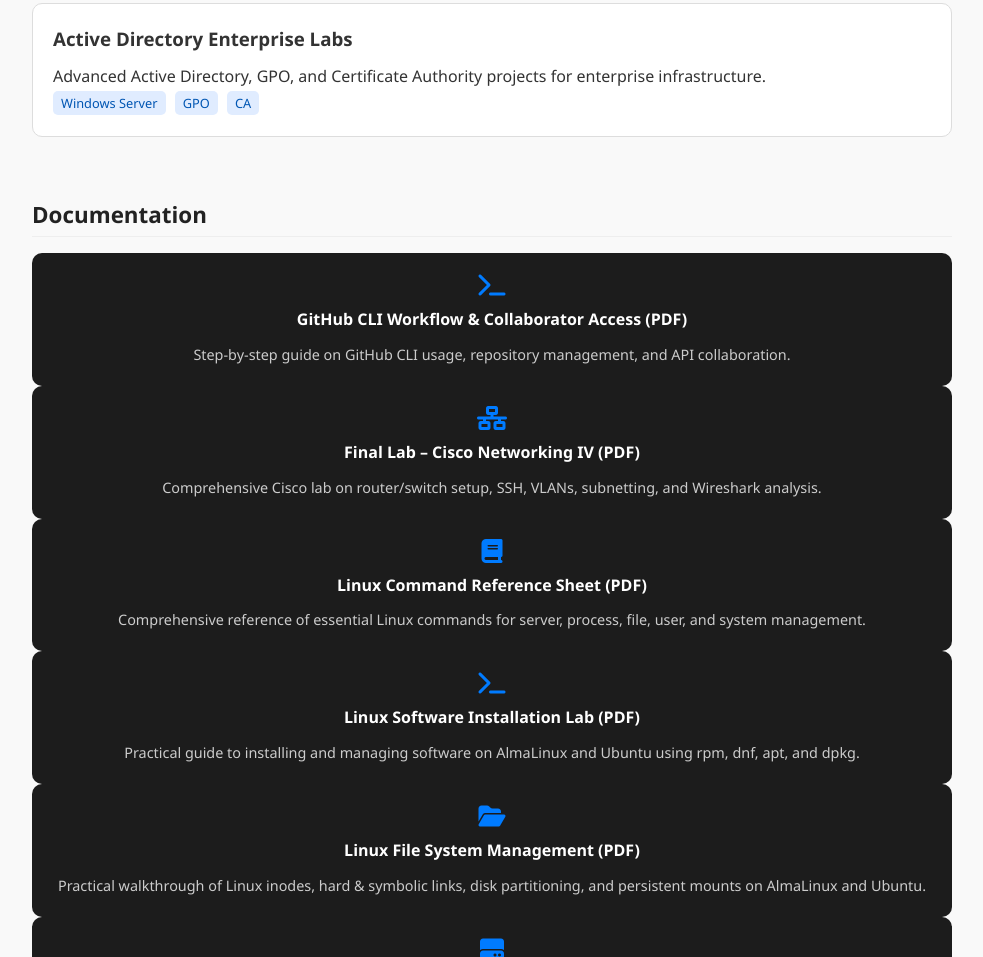
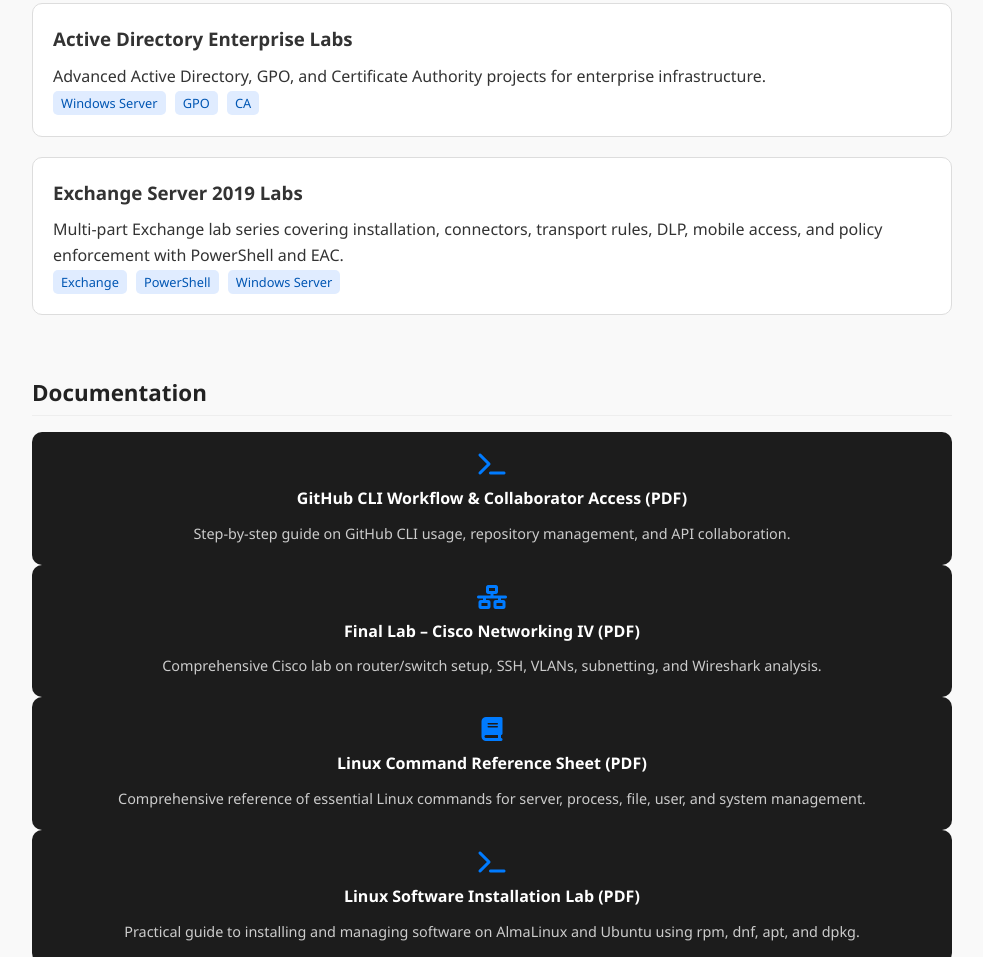
Before and after one commit to GuillermoPKeymole/GPKTechPortfolio, a plain HTML site: page index.html in a window 1280 px wide. Shown: the part 2123-3080 px from the top of the page, without its empty margins (278-1261 px from the left). Drawn offline with Linux system fonts and the light colour scheme.

Commit message:
Update index.html

```diff
--- a/index.html
+++ b/index.html
@@ -113,6 +113,11 @@
           <h3>Active Directory Enterprise Labs</h3>
           <p>Advanced Active Directory, GPO, and Certificate Authority projects for enterprise infrastructure.</p>
           <span class="tag">Windows Server</span> <span class="tag">GPO</span> <span class="tag">CA</span>
+        </a>
+        <a href="https://github.com/GuillermoPKeymole/Exchange-Server-2019-Labs" class="project-card" target="_blank">
+          <h3>Exchange Server 2019 Labs</h3>
+          <p>Multi-part Exchange lab series covering installation, connectors, transport rules, DLP, mobile access, and policy enforcement with PowerShell and EAC.</p>
+          <span class="tag">Exchange</span> <span class="tag">PowerShell</span> <span class="tag">Windows Server</span>
         </a>
       </div>
     </section>
```
